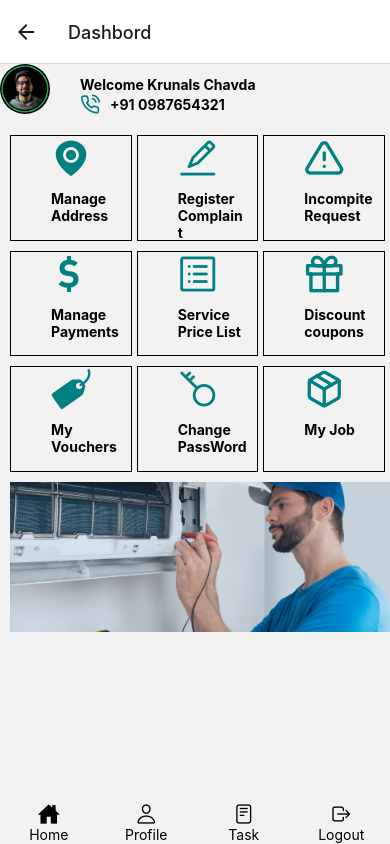
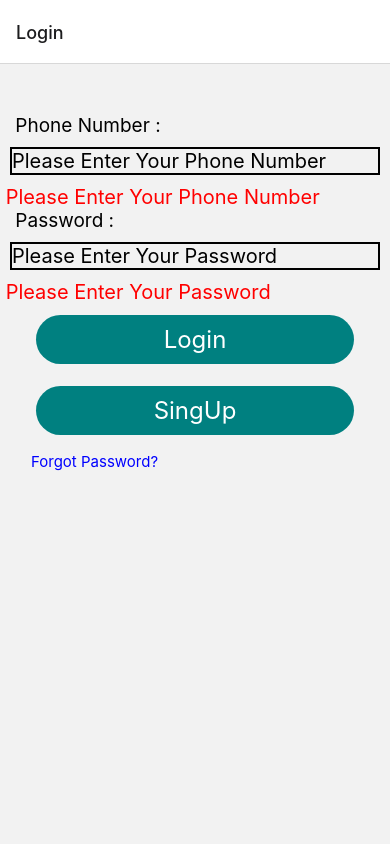
Before and after one commit to a111222A/acPublic, a React Native app: screen / in a window 390 px wide. Both pictures are taken after a click on the button "Login". Built offline with nearby package versions, Linux system fonts and the light colour scheme.

Commit message:
login and otp page api implement

```diff
--- a/Components/Dashbord.tsx
+++ b/Components/Dashbord.tsx
@@ -1,4 +1,4 @@
-import React from "react";
+import React, { useState, useEffect } from 'react';
 import { StyleSheet, Text, TouchableHighlight, View, Image } from 'react-native';
 import { ScrollView, TouchableOpacity } from "react-native-gesture-handler";
 import FontAwesome5 from 'react-native-vector-icons/FontAwesome5';
@@ -6,8 +6,37 @@ import AntDesign from 'react-native-vector-icons/AntDesign';
 import Entypo from 'react-native-vector-icons/Entypo';
 import Feather from 'react-native-vector-icons/Feather';
 import Ionicons from 'react-native-vector-icons/Ionicons';
+import { BASEURL } from '../Components/Constant';
+import AsyncStorage from '@react-native-async-storage/async-storage';
 
 const Dashbord = ({ navigation }: { navigation: any }) => {
+  const [error, setError] = useState(null);
+  const [name, setName] = useState(null);
+  const [moblieNumber, setMoblieNumber] = useState(null);
+  useEffect(() => {
+    const fetchData = async () => {
+      try {
+        const nameValue = await AsyncStorage.getItem('name');
+        const moblieNumberValue = await AsyncStorage.getItem('moblie_number');
+        setName(nameValue);
+        setMoblieNumber(moblieNumberValue);
+        if (nameValue !== null) {
+          console.log('Name value from AsyncStorage:', nameValue);
+          // Do something with the retrieved value, such as updating the component state
+        } else {
+          console.log('Name value not found in AsyncStorage');
+        }
+      } catch (error) {
+        console.error('Error retrieving data from AsyncStorage:', error);
+      }
+    };
+
+    fetchData();
+  }, []);
+
+
+
+
   const imagePaths = require('./assets/acreapir.png')
   const imagePat = require('./assets/propic.jpg');
   const Home = () => {
@@ -57,11 +86,11 @@ const Dashbord = ({ navigation }: { navigation: any }) => {
           />
           <View>
             <Text style={{ marginTop: 12, fontWeight: 'bold', color: '#000', marginLeft: 30 }}>
-              Welcome Krunals Chavda
+              Welcome {name}
             </Text >
             <View style={{ flexDirection: 'row', marginLeft: 30 }}><Feather name='phone-call' color={'#008080'} size={20} />
               <Text style={{ marginTop: 3, fontWeight: 'bold', color: '#000', marginLeft: 10 }}>
-                +91 0987654321
+                +91 {moblieNumber}
               </Text>
             </View>
           </View>
--- a/Components/Login.tsx
+++ b/Components/Login.tsx
@@ -1,88 +1,132 @@
-import React from 'react'
+import React, { Component, useState } from 'react';
 import { Button, StyleSheet, Text, TextInput, View, TouchableHighlight } from 'react-native';
 import { TouchableOpacity } from 'react-native-gesture-handler';
+import { BASEURL } from '../Components/Constant';
+import AsyncStorage from '@react-native-async-storage/async-storage';
 
-
-  const Login =({navigation}:{navigation:any})=>{
-
-    const loginSubmit = ()=>{
-        navigation.navigate('Dashbord');
+const Login = ({ navigation }: { navigation: any }) => {
+    const [phoneNumber, setPhoneNumber] = useState('');
+    const [password, setPassword] = useState('');
+    const [phoneNumberError, setPhoneNumberError] = useState(false);
+    const [passwordError, setPasswordError] = useState(false);
+    const [error, setError] = useState(null);
+    const loginSubmit = async () => {
+        //await AsyncStorage.clear();
+        if (!phoneNumber) {
+            setPhoneNumberError(true);
+        } else {
+            setPhoneNumberError(false);
         }
-   {/* const loginSubmit = ()=>{
-      navigation.navigate('Home');
-  }*/}
- {/* const loginSubmit = ()=>{
-    navigation.navigate('NewDashbord');
-}*/}
-    const RegisterCall = ()=>{
+        if (!password) {
+            setPasswordError(true);
+        } else {
+            setPasswordError(false);
+        }
+        if (!phoneNumber || !password) {
+            return false;
+        }
+        try {
+            const loginData = {
+                mobile: phoneNumber,
+                user_type: 'technician',
+                password: password,
+                device_id:'',
+                fcm_token:''
+            };
+            const response = await fetch(BASEURL + '/login', {
+                method: 'POST',
+                headers: {
+                    'Content-Type': 'application/json',
+                },
+                body: JSON.stringify(loginData),
+            });
+            const result = await response.json();
+            if (result.success) {
+                setError(null);
+                const sendData = {'moblie_number':result.data.moblie_number,'otp':result.otp};
+                navigation.navigate('VerifyPhone',{ sendData: sendData});
+            } else {
+                setError(result.message);
+            }
+        } catch (e) {
+            setError(e.message);
+        }
+        //navigation.navigate('Dashbord');
+    }
+    const RegisterCall = () => {
         navigation.navigate('Register')
     }
-    const ForgotPassword = ()=>{
+    const ForgotPassword = () => {
         navigation.navigate('ForgotPassword');
     }
 
 
 
     return (
-        <View style={{flex:1,}}>
+        <View style={{ flex: 1, }}>
 
+            <Text style={{ fontSize: 19, color: 'black', marginTop: 50, marginLeft: 10 }}> Phone Number :</Text>
+            <TextInput style={style.InputBox} value={phoneNumber} onChangeText={(text) => setPhoneNumber(text)} placeholder='Please Enter Your Phone Number ' />
+            {phoneNumberError ? <Text style={style.errorMessage}> Please Enter Your Phone Number </Text> : ''}
 
-            <Text style={{ fontSize: 19, color: 'black', marginTop:50, marginLeft:10 }}> User ID :</Text>
-            <TextInput style={style.InputBox} placeholder='Please Enter Your User ID by '/>
-
-            <Text style={{ fontSize: 19, color: 'black',marginLeft:10 }}> Password :</Text>
-            <TextInput style={style.InputBox} placeholder='Please Enter Your Password '
-            secureTextEntry={true}/>
+            <Text style={{ fontSize: 19, color: 'black', marginLeft: 10 }}> Password :</Text>
+            <TextInput style={style.InputBox} value={password} onChangeText={(text) => setPassword(text)} placeholder='Please Enter Your Password '
+                secureTextEntry={true} />
+            {passwordError ? <Text style={style.errorMessage}> Please Enter Your Password </Text> : ''}
 
 
 
-<View style={{ margin: 6}}>
- <TouchableOpacity  onPress={()=>loginSubmit()}>
-  <Text style = {style.Button}>Login</Text>
+            <View style={{ margin: 6 }}>
+                <TouchableOpacity onPress={() => loginSubmit()}>
+                    <Text style={style.Button}>Login</Text>
                 </TouchableOpacity>
             </View >
 
-<View style={{ margin: 6}}>
-    <TouchableOpacity  onPress={()=>RegisterCall()}>
-      <Text style = {style.Button}>SingUp</Text>
+            <View style={{ margin: 6 }}>
+                <TouchableOpacity onPress={() => RegisterCall()}>
+                    <Text style={style.Button}>SingUp</Text>
                 </TouchableOpacity>
             </View >
 
-<View style={{ margin: 6}}>
-    <TouchableOpacity  onPress={()=>ForgotPassword()}>
-      <Text style={{ fontSize: 15, color: 'blue',marginLeft:25 }}>Forgot Password?</Text>
+            <View style={{ margin: 6 }}>
+                <TouchableOpacity onPress={() => ForgotPassword()}>
+                    <Text style={{ fontSize: 15, color: 'blue', marginLeft: 25 }}>Forgot Password?</Text>
                 </TouchableOpacity>
 
             </View >
 
-
+            {error ? <Text style={style.errorMessage}> {error} </Text> : ''}
 
         </View>
     )
 }
-const style= StyleSheet.create({
-    Button :{
-        backgroundColor:"#008080",
-   color:"#ffffff",
-   fontSize:24,
-   textAlign:'center',
-   padding:10,
-   margin:5,
-   borderRadius:30,
-   marginLeft:30,
-   marginRight:30,
-   shadowColor:"black",
-   elevation:10,
-   shadowOpacity:1
+const style = StyleSheet.create({
+    Button: {
+        backgroundColor: "#008080",
+        color: "#ffffff",
+        fontSize: 24,
+        textAlign: 'center',
+        padding: 10,
+        margin: 5,
+        borderRadius: 30,
+        marginLeft: 30,
+        marginRight: 30,
+        shadowColor: "black",
+        elevation: 10,
+        shadowOpacity: 1
     },
 
-   InputBox:{
+    InputBox: {
         borderColor: 'black',
         color: 'black',
         borderWidth: 2,
         fontSize: 20,
         margin: 10,
     },
+    errorMessage: {
+        fontSize: 20,
+        color: 'red'
+    },
 
 
 })
--- a/Components/VerifyPhone.tsx
+++ b/Components/VerifyPhone.tsx
@@ -1,52 +1,75 @@
-import React from "react";
-import {Text, View, TextInput, TouchableOpacity, StyleSheet} from 'react-native'
-import ChangePassword from "./ChangePassword";
+import React, { Component, useState } from 'react';
+import { Text, View, TextInput, TouchableOpacity, StyleSheet } from 'react-native';
+import { BASEURL } from '../Components/Constant';
+import AsyncStorage from '@react-native-async-storage/async-storage';
 
-const VerifyPhone = ({navigation}:{navigation:any})=>{
+const VerifyPhone = ({ navigation, route }: { navigation: any }) => {
+  const [error, setError] = useState(null);
+  const { sendData } = route.params;
+  const otp = sendData.otp;
+  const moblie_number = sendData.moblie_number;
+  console.log(moblie_number);
+  const verifyOTP = async () => {
+    try {
+      const otpData = {
+        mobile_no: moblie_number,
+        user_type: 'technician',
+        otp: otp,
+      };
+      const response = await fetch(BASEURL + '/otpValidation', {
+        method: 'POST',
+        headers: {
+          'Content-Type': 'application/json',
+        },
+        body: JSON.stringify(otpData),
+      });
+      const result = await response.json();
+      if (result.success) {
+        setError(null);
+        const name = result.data.name;
+        const moblie_number = result.data.moblie_number;
+        const userId = result.data.id;
+        await AsyncStorage.setItem('name', name);
+        await AsyncStorage.setItem('moblie_number', moblie_number);
+        await AsyncStorage.setItem('userId', userId);
+        navigation.navigate('Dashbord');
+        //console.warn(name);
 
-  const ChangePassword = ()=>{
-    console.warn("ChangePassword  method call");
-    navigation.navigate('ChangePassword');
+      } else {
+        setError(result.message);
       }
-const ResendCode = ()=>{
-  console.warn("ResendCode  method call");
+    } catch (e) {
+      setError(e.message);
+    }
+  }
+
+
+
+
+
+  const ResendCode = () => {
     navigation.navigate('RequestOT');
   }
 
-    return(
-        <View style={{flex:1,}}>
+  return (
+    <View style={{ flex: 1, }}>
 
 
-        <Text style={{
-          fontSize:10,
-          color :'#000000',
-          margin:10,
-        }}> Please veeify your mobile number</Text>
+      <Text style={{ fontSize: 10, color: '#000000', margin: 10, }}> Please veeify your mobile number</Text>
 
-        <Text style={{
-          fontSize:15,
-          fontWeight: 'bold',
-          color :'#000000',
-          margin:10
+      <Text style={{ fontSize: 15, fontWeight: 'bold', color: '#000000', margin: 10 }}> Enter then verify code send to to : {moblie_number}</Text>
+      <Text>OTP from : {otp}</Text>
 
-
-        }}> Enter then verify code send to to : </Text>
-
-
-        <TextInput
-placeholder=' Enter Your OTP'
-style ={{borderColor : 'black',color:'black',borderWidth : 1, fontSize : 20, margin :10, }}
-
-/>
-<TouchableOpacity  onPress={()=>ChangePassword()}>
-  <Text style = {style.Button}>
+      <TextInput placeholder=' Enter Your OTP' value={String(otp)} editable={false} style={{ borderColor: 'black', color: 'black', borderWidth: 1, fontSize: 20, margin: 10, }} />
+      <TouchableOpacity onPress={() => verifyOTP()}>
+        <Text style={style.Button}>
           Verify OTP</Text>
       </TouchableOpacity>
-
-<View style={{flexDirection:'row'}}>
-  <Text style={{margin:6, color:'#000000'}}>Don't received code?</Text>
-  <View style={{ margin:6}}>
-    <TouchableOpacity  onPress={()=>ResendCode()}>
+      {error ? <Text style={style.errorMessage}> {error} </Text> : ''}
+      <View style={{ flexDirection: 'row' }}>
+        <Text style={{ margin: 6, color: '#000000' }}>Don't received code?</Text>
+        <View style={{ margin: 6 }}>
+          <TouchableOpacity onPress={() => ResendCode()}>
             <Text style={{ color: 'blue', }}>Resend code</Text>
           </TouchableOpacity>
         </View >
@@ -55,20 +78,24 @@ style ={{borderColor : 'black',color:'black',borderWidth : 1, fontSize : 20, mar
     </View>
   )
 }
-const style= StyleSheet.create({
-  Button :{
-      backgroundColor:"#008080",
- color:"#ffffff",
- fontSize:24,
- textAlign:'center',
- padding:10,
- margin:5,
- borderRadius:30,
- marginLeft:30,
- marginRight:30,
- shadowColor:"black",
- elevation:10,
- shadowOpacity:1
+const style = StyleSheet.create({
+  Button: {
+    backgroundColor: "#008080",
+    color: "#ffffff",
+    fontSize: 24,
+    textAlign: 'center',
+    padding: 10,
+    margin: 5,
+    borderRadius: 30,
+    marginLeft: 30,
+    marginRight: 30,
+    shadowColor: "black",
+    elevation: 10,
+    shadowOpacity: 1
+  },
+  errorMessage: {
+    fontSize: 20,
+    color: 'red'
 },
 })
 export default VerifyPhone;
--- a/package.json
+++ b/package.json
@@ -17,6 +17,7 @@
     "react-native": "0.73.0",
     "react-native-calendars": "^1.1303.0",
     "react-native-date-picker": "^4.3.5",
+    "react-native-document-picker": "^3.3.0",
     "react-native-dropdown-picker": "^5.4.6",
     "react-native-gesture-handler": "^2.14.0",
     "react-native-safe-area-context": "^4.8.0",
```
Also changed, not shown: 1 other file (tests, documents, lock files or other folders). Lines whose indentation alone changed are shown as unchanged.
